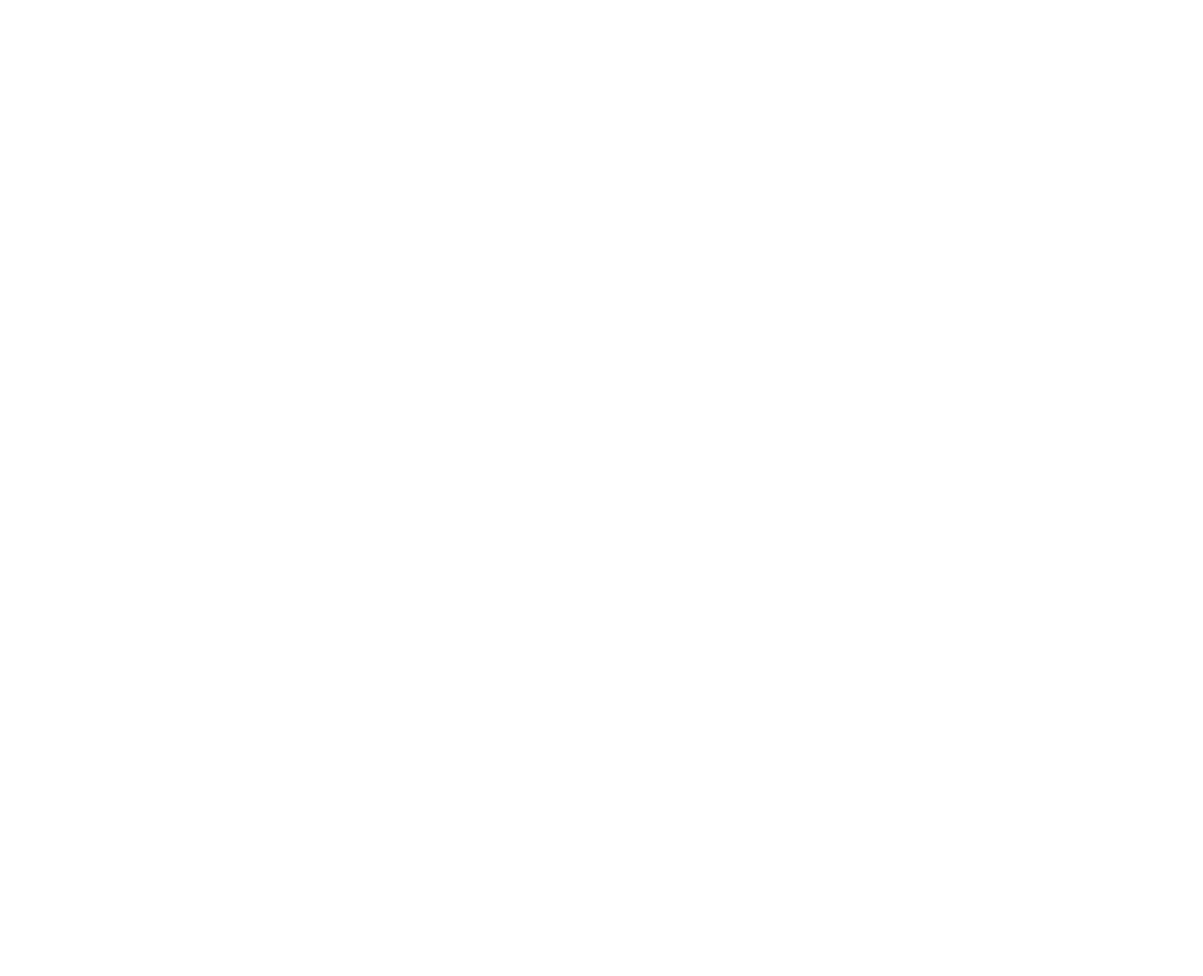
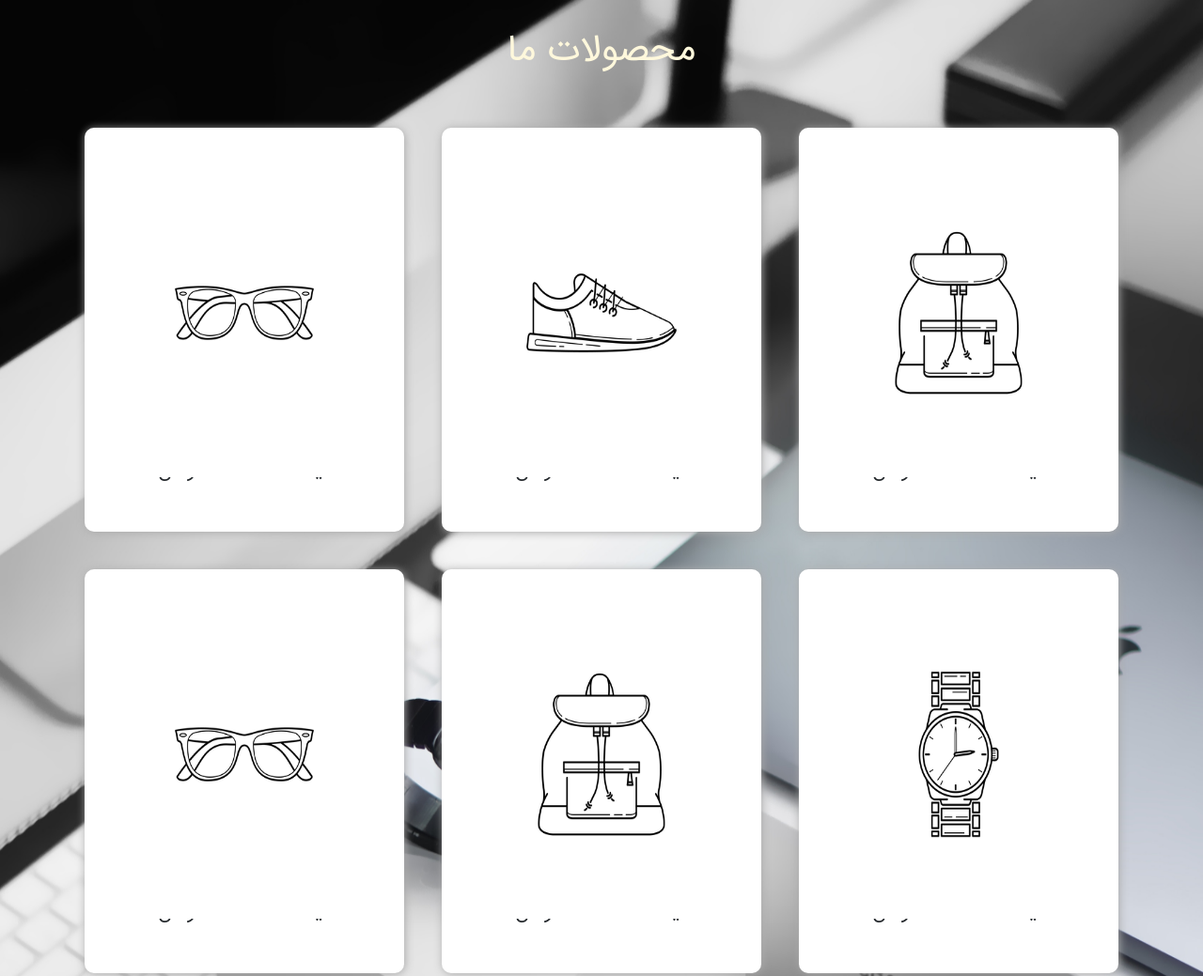
Before and after one commit to pooya-taheri-99/Technical-Software-Development-Company-Website, a plain HTML site: page main/products.html in a window 1280 px wide. Shown: the top 1039 px of the page at 94% size. Before the commit the page ends 800 px from the top, so only its background shows below. Drawn offline with nearby package versions, Linux system fonts and the light colour scheme.

Commit message:
complete project

```diff
--- a/main/products.html
+++ b/main/products.html
@@ -0,0 +1,99 @@
+<!doctype html>
+<html lang="fa" dir="rtl">
+  <head>
+    <!-- Required meta tags -->
+    <meta charset="utf-8">
+    <meta name="viewport" content="width=device-width, initial-scale=1, shrink-to-fit=no">
+
+    <!-- Bootstrap CSS -->
+    <link rel="stylesheet" href="https://stackpath.bootstrapcdn.com/bootstrap/4.3.1/css/bootstrap.min.css" integrity="sha384-ggOyR0iXCbMQv3Xipma34MD+dH/1fQ784/j6cY/iJTQUOhcWr7x9JvoRxT2MZw1T" crossorigin="anonymous">
+    <link rel="stylesheet" href="../style/products.css">
+    <title>محصولات</title>
+  </head>
+  <body>
+
+    <div class="container">
+        <h1>محصولات ما</h1>
+
+        <div class="row">
+
+          <div class="col-sm">
+            <img src="../resource/placeholder.png">
+            <p>قیمت : 280000 تومان</p>
+          </div>
+
+          <div class="col-sm">
+            <img src="../resource/placeholder2.png">
+            <p>قیمت : 260000 تومان</p>
+          </div>
+
+          <div class="col-sm">
+            <img src="../resource/placeholder4.png">
+            <p>قیمت : 340000 تومان</p>
+          </div>
+
+        </div>
+
+        <div class="row">
+
+            <div class="col-sm">
+              <img src="../resource/placeholder5.png">
+              <p>قیمت : 840000 تومان</p>
+            </div>
+
+            <div class="col-sm">
+              <img src="../resource/placeholder.png">
+              <p>قیمت : 940000 تومان</p>
+            </div>
+            <div class="col-sm">
+              <img src="../resource/placeholder4.png">
+              <p>قیمت : 240000 تومان</p>
+            </div>
+
+        </div>
+
+        <div class="row">
+
+                <div class="col-sm">
+                  <img src="../resource/placeholder.png">
+                  <p>قیمت : 140000 تومان</p>
+                </div>
+
+                <div class="col-sm">
+                  <img src="../resource/placeholder4.png">
+                  <p>قیمت : 640000 تومان</p>
+                </div>
+
+                <div class="col-sm">
+                  <img src="../resource/placeholder5.png">
+                  <p>قیمت : 840000 تومان</p>
+                </div>
+
+            </div>
+
+            <div class="row">
+
+                <div class="col-sm">
+                  <img src="../resource/placeholder2.png">
+                  <p>قیمت : 340000 تومان</p>
+                </div>
+
+                <div class="col-sm">
+                  <img src="../resource/placeholder4.png">
+                  <p>قیمت : 840000 تومان</p>
+                </div>
+
+                <div class="col-sm">
+                  <img src="../resource/placeholder5.png">
+                  <p>قیمت : 650000 تومان</p>
+                </div>
+
+            </div>
+
+    <!-- Optional JavaScript -->
+    <!-- jQuery first, then Popper.js, then Bootstrap JS -->
+    <script src="https://code.jquery.com/jquery-3.3.1.slim.min.js" integrity="sha384-q8i/X+965DzO0rT7abK41JStQIAqVgRVzpbzo5smXKp4YfRvH+8abtTE1Pi6jizo" crossorigin="anonymous"></script>
+    <script src="https://cdnjs.cloudflare.com/ajax/libs/popper.js/1.14.7/umd/popper.min.js" integrity="sha384-UO2eT0CpHqdSJQ6hJty5KVphtPhzWj9WO1clHTMGa3JDZwrnQq4sF86dIHNDz0W1" crossorigin="anonymous"></script>
+    <script src="https://stackpath.bootstrapcdn.com/bootstrap/4.3.1/js/bootstrap.min.js" integrity="sha384-JjSmVgyd0p3pXB1rRibZUAYoIIy6OrQ6VrjIEaFf/nJGzIxFDsf4x0xIM+B07jRM" crossorigin="anonymous"></script>
+  </body>
+</html>
--- a/style/contact-us.css
+++ b/style/contact-us.css
@@ -17,8 +17,14 @@ button{
       font-family: IRANSans;
 }
 
+ p{
+     color: #FFF;
+     font-size: 18px;
+ }
 
-
+ label{
+     color: #FFF;
+ }
 
 /*class based element*/
 
@@ -33,8 +39,11 @@ button{
 
 .container{
     top: 50px;
+    left: 50%;
+    right: 26%;
     text-align: center;
-    position: relative;
+    position: absolute;
+    width: 600px;
 }
 .btn-default {
     background-color: #D6D4A0;
@@ -44,8 +53,9 @@ button{
     height: 40px;
     margin: 30px;
 }
-.btn-primary:hover{
-    background-color: #FCA311;
+.btn-default:hover{
+    background-color:rgb(255, 64, 0);
+    color: #FFF;
 }
 
 a {
@@ -83,3 +93,8 @@ a:hover{
     width: 280px;
     height: 150px;
 }
+#bg{
+    width: 100%;
+    height: 100%;
+    opacity: 0.6;
+}
--- a/style/index.css
+++ b/style/index.css
@@ -14,12 +14,8 @@
 }
 
 button{
-      font-family: IRANSans;
+    font-family: IRANSans;
 }
-
-
-
-
 
 /*class based element*/
 
--- /dev/null
+++ b/style/products.css
@@ -0,0 +1,64 @@
+@font-face {
+    font-family: IRANSans;
+    src: url('../fonts/IRANSans.ttf');
+  }
+
+/*style for tag names*/
+
+
+*{
+  font-family: IRANSans;
+  direction: rtl;
+  margin: 0;
+  padding: 0;
+}
+
+button{
+  font-family: IRANSans;
+}
+
+h1{
+  padding: 30px;
+  color: cornsilk
+}
+
+p{
+  text-align: center;
+  font-size: 20px;
+}
+
+body{
+  background-image: url('../resource/product-bg.jpg');
+  background-size: 100% 2000px;
+  background-repeat: no-repeat;
+}
+
+/*class based element*/
+
+.container{
+  width: 100%;
+  height: 100%;
+  text-align: center;
+}
+
+.col-sm{
+  margin: 20px;
+  height: 430px;
+  background-color:white;
+  border-radius: 10px;
+  box-shadow: 1px 1px 10px #aaa;
+}
+
+.col-sm img{
+  position: relative;
+  top: 5%;
+  width: 300px;
+  height: 350px;
+  border-radius: 15px;
+}
+
+
+
+
+
+/*id based element*/
```
Also changed, not shown: main/contact-us.html (+15 -4 lines), main/index.html (+1 -1 lines), resource/contact-us-bg.jpg (added), resource/placeholder.png (added), resource/placeholder2.png (added), resource/placeholder4.png (added), resource/placeholder5.png (added), resource/product-bg.jpg (added).
